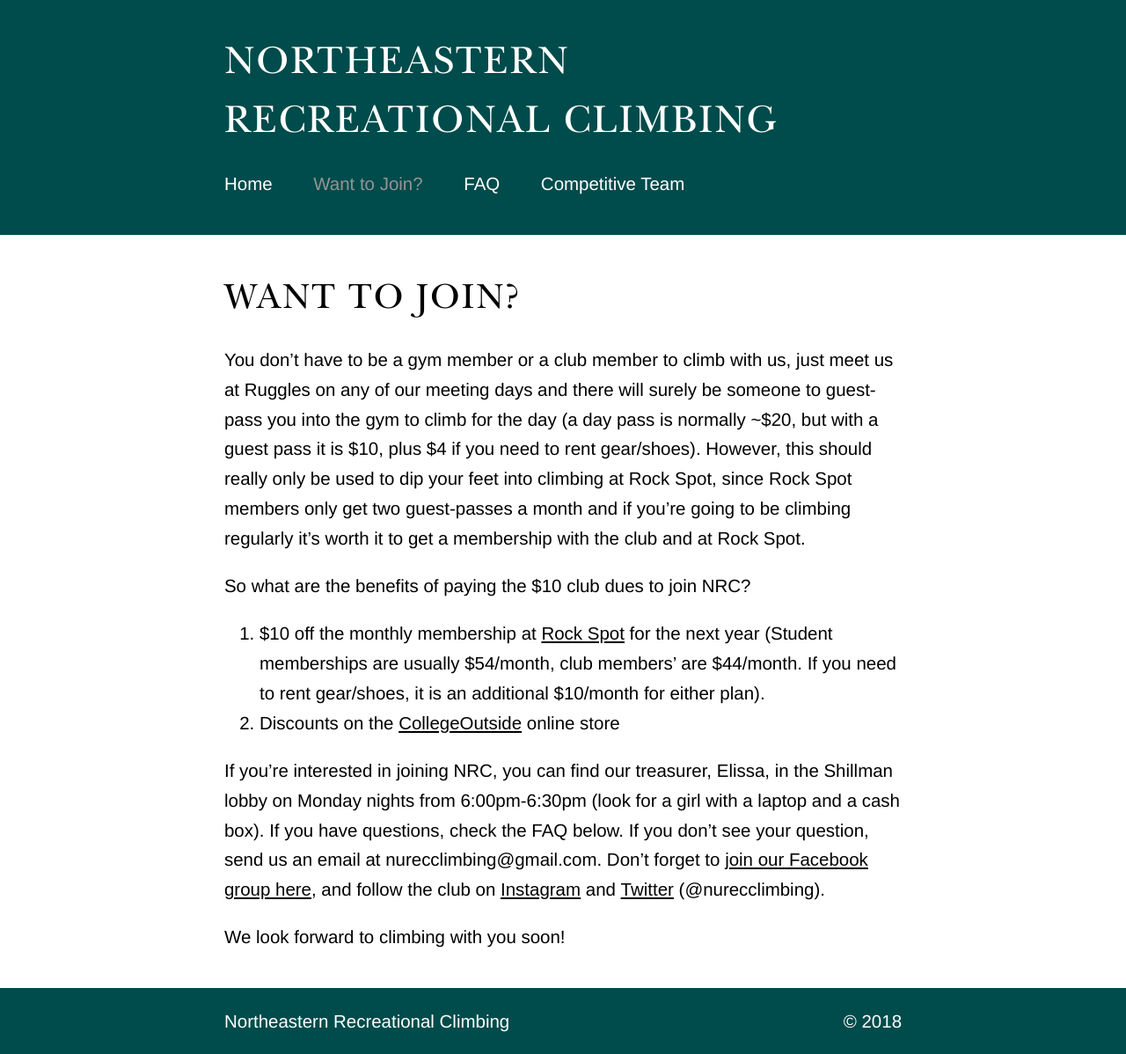
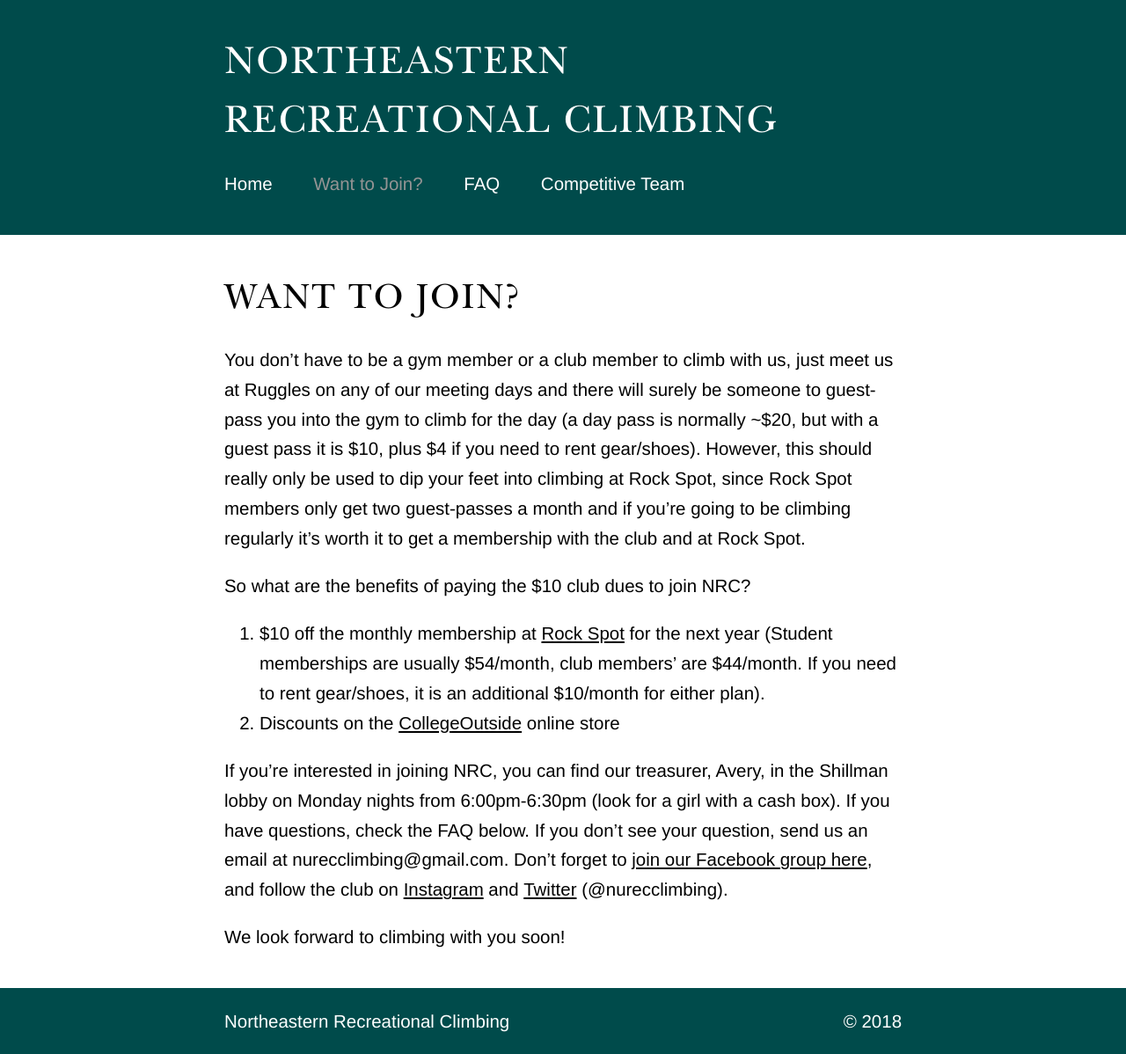
Before and after one commit to NortheasternClimbing/northeasternclimbing.github.io, a Jekyll site: the page built from nrc/want_to_join.md, in a window 1280 px wide. Shown: the whole page at 88% size. Built offline with Jekyll 4.4.1, drawn with Linux system fonts in a browser that asks for light colours.

Commit message:
Changed Elissa to Avery

```diff
--- a/nrc/want_to_join.md
+++ b/nrc/want_to_join.md
@@ -9,6 +9,6 @@ So what are the benefits of paying the $10 club dues to join NRC?
 1. $10 off the monthly membership at [Rock Spot](http://southboston.rockspotclimbing.com/) for the next year (Student memberships are usually $54/month, club members’ are $44/month. If you need to rent gear/shoes, it is an additional $10/month for either plan).
 2. Discounts on the [CollegeOutside](https://www.collegeoutside.com/) online store
 
-If you’re interested in joining NRC, you can find our treasurer, Elissa, in the Shillman lobby on Monday nights from 6:00pm-6:30pm (look for a girl with a laptop and a cash box). If you have questions, check the FAQ below. If you don’t see your question, send us an email at nurecclimbing@gmail.com. Don’t forget to [join our Facebook group here](https://www.facebook.com/groups/nurecclimbing/), and follow the club on [Instagram](http://instagram.com/nurecclimbing) and [Twitter](http://twitter.com/nurecclimbing) (@nurecclimbing).
+If you’re interested in joining NRC, you can find our treasurer, Avery, in the Shillman lobby on Monday nights from 6:00pm-6:30pm (look for a girl with a cash box). If you have questions, check the FAQ below. If you don’t see your question, send us an email at nurecclimbing@gmail.com. Don’t forget to [join our Facebook group here](https://www.facebook.com/groups/nurecclimbing/), and follow the club on [Instagram](http://instagram.com/nurecclimbing) and [Twitter](http://twitter.com/nurecclimbing) (@nurecclimbing).
 
 We look forward to climbing with you soon!
```
